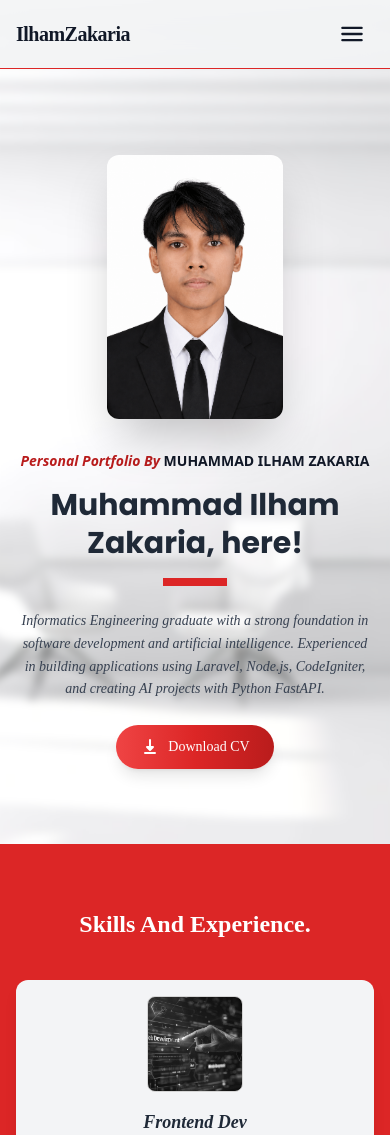
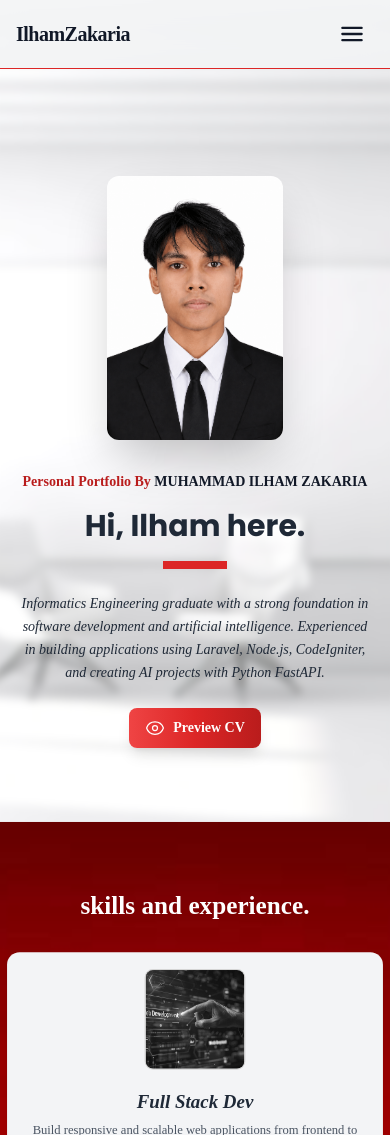
Before and after one commit to ham-zettt/porto, a website: page index.html in a window 390 px wide. Shown: the top 1135 px of the page. Drawn offline with nearby package versions, Linux system fonts and the light colour scheme; a web font is replaced by a local one.

Commit message:
update ui

```diff
--- a/about.js
+++ b/about.js
@@ -1,6 +1,6 @@
 const aboutSections = [
 	{
-		title: "Frontend Dev",
+		title: "Full Stack Dev",
 		description:
 			"Build responsive and scalable web applications from frontend to backend.",
 		icon: "images/web.png",
@@ -33,11 +33,11 @@ const aboutSections = [
 		],
 	},
 	{
-		title: "Backend Dev",
+		title: "AI Research Team",
 		description:
 			"Develop intelligent AI solutions using machine learning and deep learning.",
 		icon: "images/pen-tool.png",
-		image: "images/backend.jpg",
+		image: "images/ai.jpg",
 		languages: [
 			{
 				name: "Photoshop",
@@ -54,11 +54,11 @@ const aboutSections = [
 		],
 	},
 	{
-		title: "AI Engineer",
+		title: "Head of Teaching Assistant",
 		description:
-			"Create clean and impactful visual designs with a modern and creative approach.",
+			"Lead a teaching assistants, providing guidance to ensure effective practicums.",
 		icon: "images/ai.jpg",
-		image: "images/ai.jpg",
+		image: "images/backend.jpg",
 		languages: [
 			{
 				name: "Premiere Pro",
--- a/index.html
+++ b/index.html
@@ -133,14 +133,14 @@
 
 						<div class="mb-5">
 							<h3 class="font-semibold text-sm sm:text-base mb-1">
-								My Role
+								Features:
 							</h3>
 							<p id="modalRole" class="text-sm text-gray-700"></p>
 						</div>
 
 						<div class="mb-5">
 							<h3 class="font-semibold text-sm sm:text-base mb-2">
-								Tools Used
+								Tech Stack:
 							</h3>
 							<div
 								id="modalTech"
@@ -159,13 +159,28 @@
 									class="w-5 h-5 mr-2"
 									alt="GitHub"
 								/>
-								Repository
+								Repository ↗
 							</a>
 							<a
 								id="modalDemo"
 								target="_blank"
-								class="flex-1 min-w-[140px] bg-red-600 text-white px-5 py-3 rounded-lg hover:bg-red-700 font-bold text-center text-sm transition"
+								class="flex-1 min-w-[140px] bg-red-600 text-white px-5 py-3 rounded-lg hover:bg-red-700 flex items-center justify-center font-bold text-center text-sm transition"
 							>
+								<svg
+									xmlns="http://www.w3.org/2000/svg"
+									fill="none"
+									viewBox="0 0 24 24"
+									stroke-width="1.5"
+									stroke="currentColor"
+									class="size-6 w-5 h-5 mr-2"
+								>
+									<path
+										stroke-linecap="round"
+										stroke-linejoin="round"
+										d="M12 21a9.004 9.004 0 0 0 8.716-6.747M12 21a9.004 9.004 0 0 1-8.716-6.747M12 21c2.485 0 4.5-4.03 4.5-9S14.485 3 12 3m0 18c-2.485 0-4.5-4.03-4.5-9S9.515 3 12 3m0 0a8.997 8.997 0 0 1 7.843 4.582M12 3a8.997 8.997 0 0 0-7.843 4.582m15.686 0A11.953 11.953 0 0 1 12 10.5c-2.998 0-5.74-1.1-7.843-2.918m15.686 0A8.959 8.959 0 0 1 21 12c0 .778-.099 1.533-.284 2.253m0 0A17.919 17.919 0 0 1 12 16.5c-3.162 0-6.133-.815-8.716-2.247m0 0A9.015 9.015 0 0 1 3 12c0-1.605.42-3.113 1.157-4.418"
+									/>
+								</svg>
+
 								Visit Site ↗
 							</a>
 						</div>
@@ -268,18 +283,20 @@
 				<div
 					class="w-full md:w-1/2 flex flex-col justify-center text-center md:text-left"
 				>
-					<p class="text-sm sm:text-base font-semibold font-sans">
-						<span class="italic text-red-700"
-							>Personal Portfolio By</span
-						>
+					<p
+						class="text-sm sm:text-base font-semibold"
+						data-aos="fade-right"
+					>
+						<span class="text-red-700">Personal Portfolio By</span>
 						MUHAMMAD ILHAM ZAKARIA
 					</p>
 					<!-- Ukuran teks responsif menggunakan utility text-3xl hingga 5xl -->
 					<h1
 						class="text-3xl sm:text-4xl lg:text-5xl font-[Poppins] font-bold leading-tight text-gray-800 py-4 sm:py-6"
 						data-aos="fade-right"
+						data-aos-delay="200"
 					>
-						Muhammad Ilham Zakaria, here!
+						Hi, Ilham here.
 					</h1>
 					<div
 						class="h-2 sm:h-3 bg-red-600 w-16 sm:w-20 mx-auto md:mx-0 mb-6"
@@ -287,7 +304,7 @@
 						data-aos-delay="200"
 					></div>
 					<p
-						class="italic text-sm sm:text-base leading-relaxed text-gray-700"
+						class="italic text-sm sm:text-base leading-relaxed text-gray-800"
 						data-aos="fade-right"
 						data-aos-delay="400"
 					>
@@ -307,21 +324,28 @@
 							href="cv.pdf"
 							target="_blank"
 							rel="noopener noreferrer"
-							class="bg-gradient-to-r from-red-500 via-red-600 to-red-700 text-white text-sm px-6 py-3 rounded-full shadow-lg hover:from-red-600 hover:to-red-800 transition flex items-center justify-center gap-2 min-h-[44px]"
+							class="bg-gradient-to-r from-red-500 via-red-600 to-red-700 text-white font-bold text-sm px-4 py-1 rounded-lg shadow-lg hover:from-red-600 hover:to-red-800 transition flex items-center justify-center gap-2 min-h-[40px]"
 						>
 							<svg
 								xmlns="http://www.w3.org/2000/svg"
-								class="h-5 w-5 rotate-180"
-								viewBox="0 0 20 20"
-								fill="currentColor"
+								fill="none"
+								viewBox="0 0 24 24"
+								stroke-width="1.5"
+								stroke="currentColor"
+								class="size-5"
 							>
 								<path
-									fill-rule="evenodd"
-									d="M10 18a1 1 0 01-1-1v-6H7a1 1 0 01-.707-1.707l3-3a1 1 0 011.414 0l3 3A1 1 0 0113 11h-2v6a1 1 0 01-1 1zM4 4a1 1 0 011-1h10a1 1 0 110 2H5a1 1 0 01-1-1z"
-									clip-rule="evenodd"
+									stroke-linecap="round"
+									stroke-linejoin="round"
+									d="M2.036 12.322a1.012 1.012 0 0 1 0-.639C3.423 7.51 7.36 4.5 12 4.5c4.638 0 8.573 3.007 9.963 7.178.07.207.07.431 0 .639C20.577 16.49 16.64 19.5 12 19.5c-4.638 0-8.573-3.007-9.963-7.178Z"
+								/>
+								<path
+									stroke-linecap="round"
+									stroke-linejoin="round"
+									d="M15 12a3 3 0 1 1-6 0 3 3 0 0 1 6 0Z"
 								/>
 							</svg>
-							Download CV
+							Preview CV
 						</a>
 					</div>
 				</div>
@@ -329,12 +353,15 @@
 		</section>
 
 		<!-- ABOUT / SKILLS SECTION -->
-		<section id="about" class="py-16 bg-red-600 px-4 sm:px-8">
+		<section
+			id="about"
+			class="py-16 bg-[url('images/bg-red2.jpg')] bg-cover bg-center bg-no-repeat scale-105 -z-10 px-4 sm:px-8"
+		>
 			<div class="max-w-6xl mx-auto">
 				<h2
-					class="text-2xl sm:text-4xl font-bold text-white text-center mb-10 capitalize"
+					class="text-2xl sm:text-4xl font-bold text-white text-center mb-7"
 				>
-					Skills and Experience.
+					skills and experience.
 				</h2>
 
 				<!-- Grid auto-responsif: 1 kolom di HP, 2 kolom di tablet sm, 3 di lg -->
@@ -373,11 +400,10 @@
 		</script>
 
 		<!-- WEB PROJECTS TITLE -->
-		<section
+		<!-- <section
 			id="title"
 			class="py-20 px-4 flex flex-col items-center justify-center text-center"
 		>
-			<!-- Ukuran font disesuaikan dinamis agar tidak meluber di HP kecil -->
 			<h2
 				class="text-3xl sm:text-5xl text-red-700 mb-4 font-bold tracking-tight"
 			>
@@ -387,10 +413,10 @@
 				"Programs must be written for people to read, and only
 				incidentally for machines to execute." - Harold Abelson
 			</p>
-		</section>
+		</section> -->
 
 		<!-- TOOLS USED (Dibuat auto-wrap supaya tidak scroll horizontal di ponsel) -->
-		<div
+		<!-- <div
 			class="text-center py-10 my-8 bg-white border-y border-red-700 px-4"
 		>
 			<div class="max-w-5xl mx-auto">
@@ -416,14 +442,14 @@
 					}
 				</script>
 			</div>
-		</div>
+		</div> -->
 
 		<!-- PROJECTS SECTION (Layout diubah dari split vertikal paksa menjadi sekuensial di mobile) -->
 		<!-- PROJECTS SECTION -->
 		<!-- Hapus 'items-start' agar kolom kiri otomatis memanjang setinggi total kartu proyek di kolom kanan -->
 		<section
 			id="projects"
-			class="max-w-6xl mx-auto px-4 sm:px-8 py-16 flex flex-col lg:flex-row gap-10 relative"
+			class="max-w-6xl mx-auto px-4 sm:px-8 py-16 pt-32 flex flex-col lg:flex-row gap-10 relative"
 		>
 			<!-- Kolom Kiri: Wadah Tinggi -->
 			<div class="w-full lg:w-1/3">
@@ -434,9 +460,8 @@
 				>
 					<h2
 						class="text-3xl sm:text-5xl text-red-700 mb-4 font-bold leading-tight"
-						data-aos="fade-up"
 					>
-						create & code.
+						my projects.
 					</h2>
 					<p
 						class="text-gray-600 text-sm sm:text-base leading-relaxed"
@@ -574,7 +599,7 @@
 							the platforms below.
 						</p>
 
-						<div class="space-y-4 inline-block text-left">
+						<div class="inline-block text-left">
 							<a
 								href="https://github.com/ham-zettt"
 								target="_blank"
@@ -683,7 +708,8 @@
 				document.getElementById("modalTitle").innerText = p.title;
 				document.getElementById("modalDescription").innerText =
 					p.detail || p.description || "";
-				document.getElementById("modalRole").innerText = p.role || "";
+				document.getElementById("modalRole").innerText =
+					p.features || "";
 
 				let html = "";
 				(p.tools || []).forEach((tech) => {
--- a/web.js
+++ b/web.js
@@ -1,69 +1,11 @@
-const webTools = [
-	{
-		name: "Python",
-		icon: "https://cdn.jsdelivr.net/gh/devicons/devicon/icons/python/python-original.svg",
-	},
-	{
-		name: "C++",
-		icon: "https://cdn.jsdelivr.net/gh/devicons/devicon/icons/cplusplus/cplusplus-original.svg",
-	},
-	{
-		name: "JavaScript",
-		icon: "https://cdn.jsdelivr.net/gh/devicons/devicon/icons/javascript/javascript-original.svg",
-	},
-	{
-		name: "PHP",
-		icon: "https://cdn.jsdelivr.net/gh/devicons/devicon/icons/php/php-original.svg",
-	},
-	{
-		name: "Laravel",
-		icon: "https://cdn.jsdelivr.net/gh/devicons/devicon/icons/laravel/laravel-original.svg",
-	},
-	{
-		name: "Codeigniter",
-		icon: "https://cdn.jsdelivr.net/gh/devicons/devicon/icons/codeigniter/codeigniter-plain.svg",
-	},
-	{
-		name: "Express.js",
-		icon: "https://cdn.jsdelivr.net/gh/devicons/devicon/icons/express/express-original.svg",
-	},
-	{
-		name: "Flask",
-		icon: "https://cdn.jsdelivr.net/gh/devicons/devicon/icons/flask/flask-original.svg",
-	},
-	{
-		name: "Fast API",
-		icon: "https://cdn.jsdelivr.net/gh/devicons/devicon/icons/flask/flask-original.svg",
-	},
-	{
-		name: "Tailwind",
-		icon: "https://cdn.jsdelivr.net/gh/devicons/devicon/icons/tailwindcss/tailwindcss-original.svg",
-	},
-	{
-		name: "SQLAlchemy",
-		icon: "https://cdn.jsdelivr.net/gh/devicons/devicon/icons/sqlalchemy/sqlalchemy-original.svg",
-	},
-	{
-		name: "MySQL",
-		icon: "https://cdn.jsdelivr.net/gh/devicons/devicon/icons/mysql/mysql-original.svg",
-	},
-	{
-		name: "PostgreSQL",
-		icon: "https://cdn.jsdelivr.net/gh/devicons/devicon/icons/postgresql/postgresql-original.svg",
-	},
-	{
-		name: "Docker",
-		icon: "https://cdn.jsdelivr.net/gh/devicons/devicon/icons/docker/docker-original.svg",
-	},
-];
-
 const projectsWeb = [
 	{
 		title: "Trunojoyo AI",
 		image: "images/web/1-trunojoyo-ai.jpg",
 		description:
 			"A Generative AI web application capable of rapidly synthesizing and combining batik motifs",
-		role: "Fullstack Developer & AI Engineer",
+		features:
+			"Landing Page, Generative AI Implementation, and Batik Generator",
 		link: "https://trunojoyo-ai.id",
 		github: "https://github.com/ham-zettt/trunojoyo-ai",
 		tools: [
@@ -94,9 +36,10 @@ const projectsWeb = [
 		image: "images/web/4-erp.png",
 		description:
 			"A  procurement management system built to automate corporate resource planning workflows.",
-		role: "Fullstack Developer & AI Engineer",
+		features:
+			"Resource Planning, Procurement Management, Financial Reporting, Payment Tracking",
 		link: "https://e-procurement.global-inovasi.com/login",
-		github: "",
+		github: "https://github.com/willyChairullah/procurement",
 		tools: [
 			{
 				name: "Codeigniter",
@@ -118,10 +61,10 @@ const projectsWeb = [
 
 	{
 		title: "D'Bherunk Cafe Cashier",
-		image: "images/web/2-cafe.jpg",
+		image: "images/web/3-cafe.jpg",
 		description:
 			"A responsive Point of Sale to enhance the efficiency of cafe order operations.",
-		role: "Fullstack Developer & AI Engineer",
+		features: "Menu Management and Order Processing",
 		link: "",
 		github: "https://github.com/ham-zettt/dbherunk-cafe",
 		tools: [
@@ -139,7 +82,42 @@ const projectsWeb = [
 			},
 		],
 		detail: "Built a responsive Point of Sale (POS) & Order Management System for d'bherunk Cafe. Optimized to accelerate cashier transaction speed, minimize order errors, and simplify daily F&B operational workflows.",
-		imagesDetail: ["images/web/2-cafe.jpg", "images/web/1-cafe.jpg"],
+		imagesDetail: [
+			"images/web/3-cafe.jpg",
+			"images/web/1-cafe.jpg",
+			"images/web/2-cafe.jpg",
+		],
+	},
+	{
+		title: "Sistem Sekolah Terintegrasi",
+		image: "images/web/1-sekolah.jpg",
+		description:
+			"A comprehensive school management system designed to streamline administrative and academic processes.",
+		features:
+			"Student Enrollment, Assignment Management, Grade Management, Student & Teacher Data Management",
+		link: "",
+		github: "https://github.com/ReEkaF/PPL-project",
+		tools: [
+			{
+				name: "Laravel",
+				icon: "https://cdn.jsdelivr.net/gh/devicons/devicon/icons/laravel/laravel-original.svg",
+			},
+			{
+				name: "Tailwind",
+				icon: "https://cdn.jsdelivr.net/gh/devicons/devicon/icons/tailwindcss/tailwindcss-original.svg",
+			},
+			{
+				name: "MySql",
+				icon: "https://cdn.jsdelivr.net/gh/devicons/devicon/icons/mysql/mysql-original.svg",
+			},
+		],
+		detail: "Developed a comprehensive School Management System to automate and streamline administrative and academic processes. The system includes modules for student enrollment, attendance tracking, grade management, and management of student and teacher data.",
+		imagesDetail: [
+			"images/web/1-sekolah.jpg",
+			"images/web/2-sekolah.jpg",
+			"images/web/3-sekolah.jpg",
+			"images/web/4-sekolah.jpg",
+		],
 	},
 
 	{
@@ -147,7 +125,8 @@ const projectsWeb = [
 		image: "images/web/2-onban-collage.png",
 		description:
 			"An on-demand web application connecting users experiencing flat tires with verified local mechanics.",
-		role: "Fullstack Developer & AI Engineer",
+		features:
+			"User Request Management, Mechanic Matching, Real-Time Location Tracking",
 		link: "",
 		github: "https://github.com/abdulrahemfaqih/onban-app",
 		tools: [
@@ -176,7 +155,7 @@ const projectsWeb = [
 		image: "images/web/1-pathole.jpg",
 		description:
 			"A machine learning-based image detection system for identifying pathole disease in crops.",
-		role: "Fullstack Developer & AI Engineer",
+		features: "Image Segmentation, Pathole area detection",
 		link: "https://drive.google.com/file/d/1ZDN9FLz5BToywO3EvB481-vAFNkObrMu/view?usp=sharing",
 		github: "",
 		tools: [
@@ -193,10 +172,3 @@ const projectsWeb = [
 		imagesDetail: ["images/web/1-pathole.jpg", "images/web/2-pathole.jpg"],
 	},
 ];
-
-// Ensure every project has an `images` array (fallback to using `image` twice so carousel UI works)
-projectsWeb.forEach((p) => {
-	if (!p.images) {
-		p.images = p.image ? [p.image, p.image] : [];
-	}
-});
```
Also changed, not shown: images/bg-red.webp (added), images/bg-red2.jpg (added), images/web/1-cafe.jpg, images/web/1-sekolah.jpg (added), images/web/2-cafe.jpg, images/web/2-sekolah.jpg (added), images/web/3-cafe.jpg (added), images/web/3-sekolah.jpg (added), images/web/4-sekolah.jpg (added).
